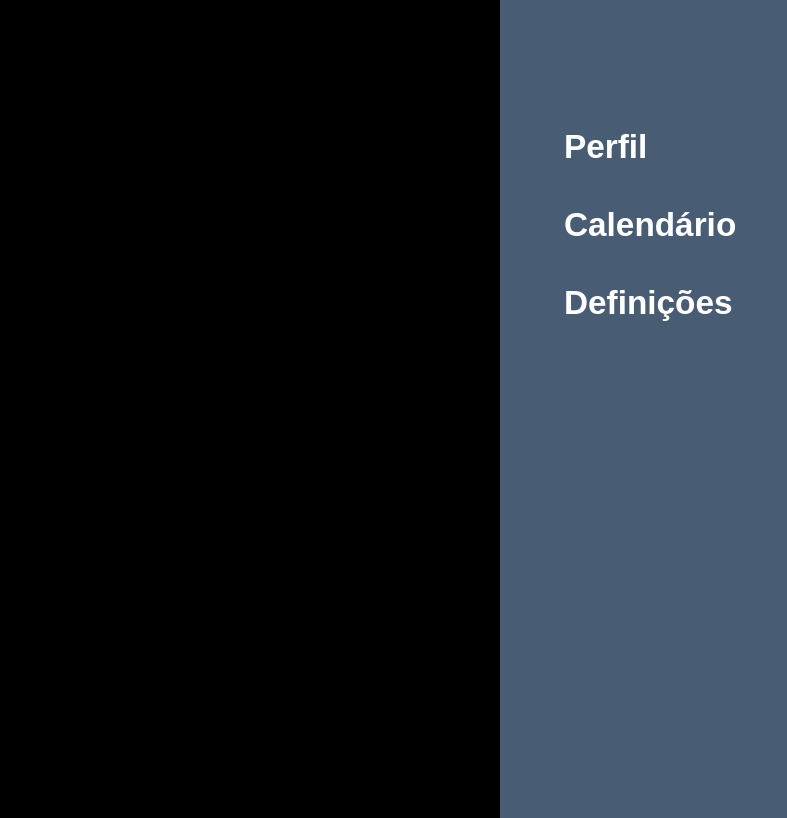
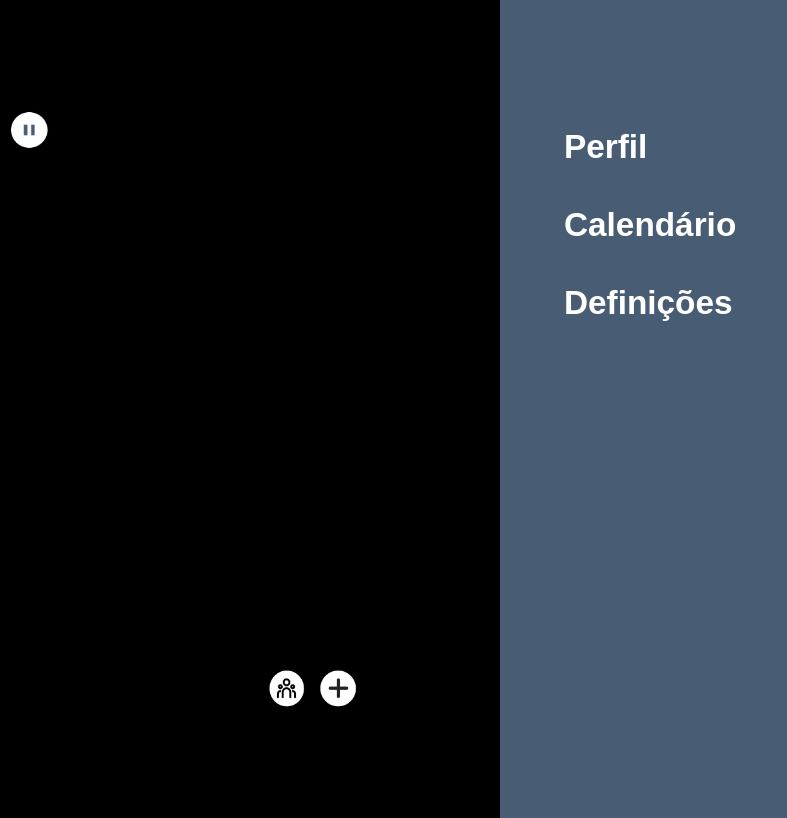
Before and after one commit to franciscalaureano/passenger, a website: page home.html in a window 1280 px wide. Shown: the whole page, without its empty margins (0-787 px from the left). Drawn offline with nearby package versions, Linux system fonts and the light colour scheme; no server answers.

Commit message:
atualizações

```diff
--- a/css/css_geral.css
+++ b/css/css_geral.css
@@ -16,9 +16,9 @@
 
     .imagemmenu {
         position: absolute;
-       top: 3%;
-       right: 5%;
-       z-index: 2;
+        top: 3%;
+        right: 5%;
+        z-index: 5;
     }
 
     nav {
@@ -29,7 +29,7 @@
         width: 100%;
         height: 100%;
         text-align: center;
-        z-index: 1;
+        z-index: 5;
     }
 
     nav.show {
--- /dev/null
+++ b/css/css_pausa.css
@@ -0,0 +1,26 @@
+@media only screen and (max-device-width: 850px) {
+    body {
+        background-color: white;
+    }
+
+    .container {
+        display: flex;
+        flex-direction: column;
+        align-items: center;
+        margin-top: 20%;
+    }
+
+    .titulo {
+        font-family: Poppins, sans-serif;
+        font-weight: bold;
+        color: #485C73;
+        font-size: 30pt;
+    }
+
+    .subtitulo {
+        font-family: Poppins, sans-serif;
+        font-weight: lighter;
+        color: #485C73;
+        font-size: 15pt;
+    }
+}
--- a/css/map.css
+++ b/css/map.css
@@ -1,5 +1,9 @@
 body {
   margin: 0;
+}
+
+.imagemmenu {
+  top: 4%;
 }
 
 #mapid {
@@ -8,3 +12,24 @@ body {
   width: 100%;
   z-index: 1;
 }
+
+.imagempausa {
+  position: absolute;
+  left: 0;
+  top: 100px;
+  z-index: 2;
+}
+
+.imagemviagem {
+  position: absolute;
+  left: 310px;
+  top: 660px;
+  z-index: 2;
+}
+
+.imagemamigos {
+  position: absolute;
+  left: 260px;
+  top: 660px;
+  z-index: 2;
+}
--- a/home.html
+++ b/home.html
@@ -49,6 +49,36 @@
       </nav>
     </header>
 
+    <a href="modopausa.html">
+      <img
+        class="imagempausa"
+        src="imagens/pausa.png"
+        alt="imagem modo pausa"
+        width="60"
+        height="60"
+      />
+    </a>
+
+    <a href="agendarviagem.html">
+      <img
+        class="imagemviagem"
+        src="imagens/viagem.png"
+        alt="imagem planear viagem"
+        width="60"
+        height="60"
+      />
+    </a>
+
+    <a href="users.html">
+      <img
+        class="imagemamigos"
+        src="imagens/amigos.png"
+        alt="imagem amigos"
+        width="60"
+        height="60"
+      />
+    </a>
+
     <!-- MAPA -->
     <div id="mapid"></div>
     <!-- ------------- -->
```
Also changed, not shown: convidado.html (+0 -36 lines), modopausa.html (added, +36 -0 lines), imagens/amigos.png (added), imagens/pausa.png (added), imagens/play.png (added), imagens/viagem.png (added).
